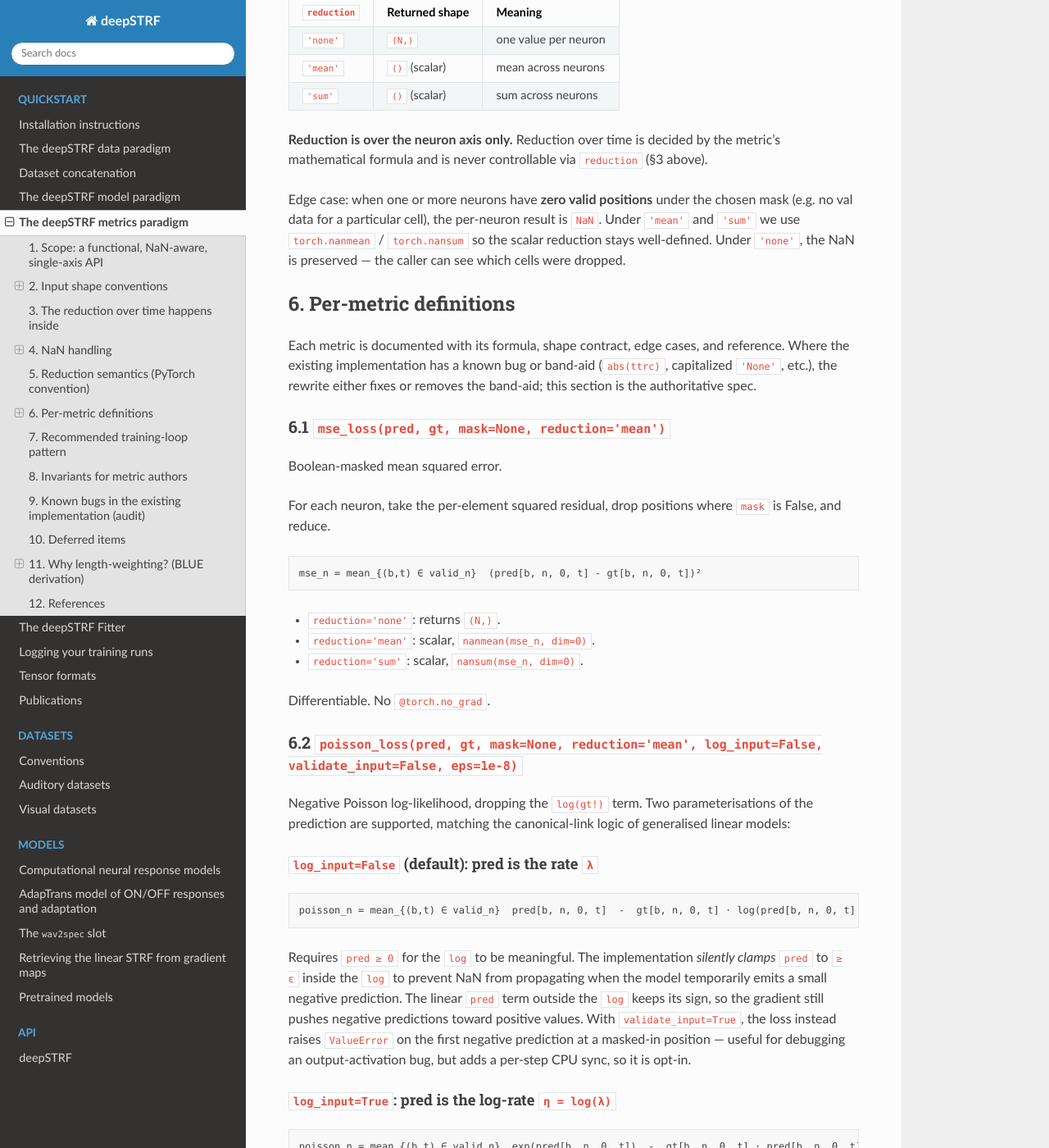
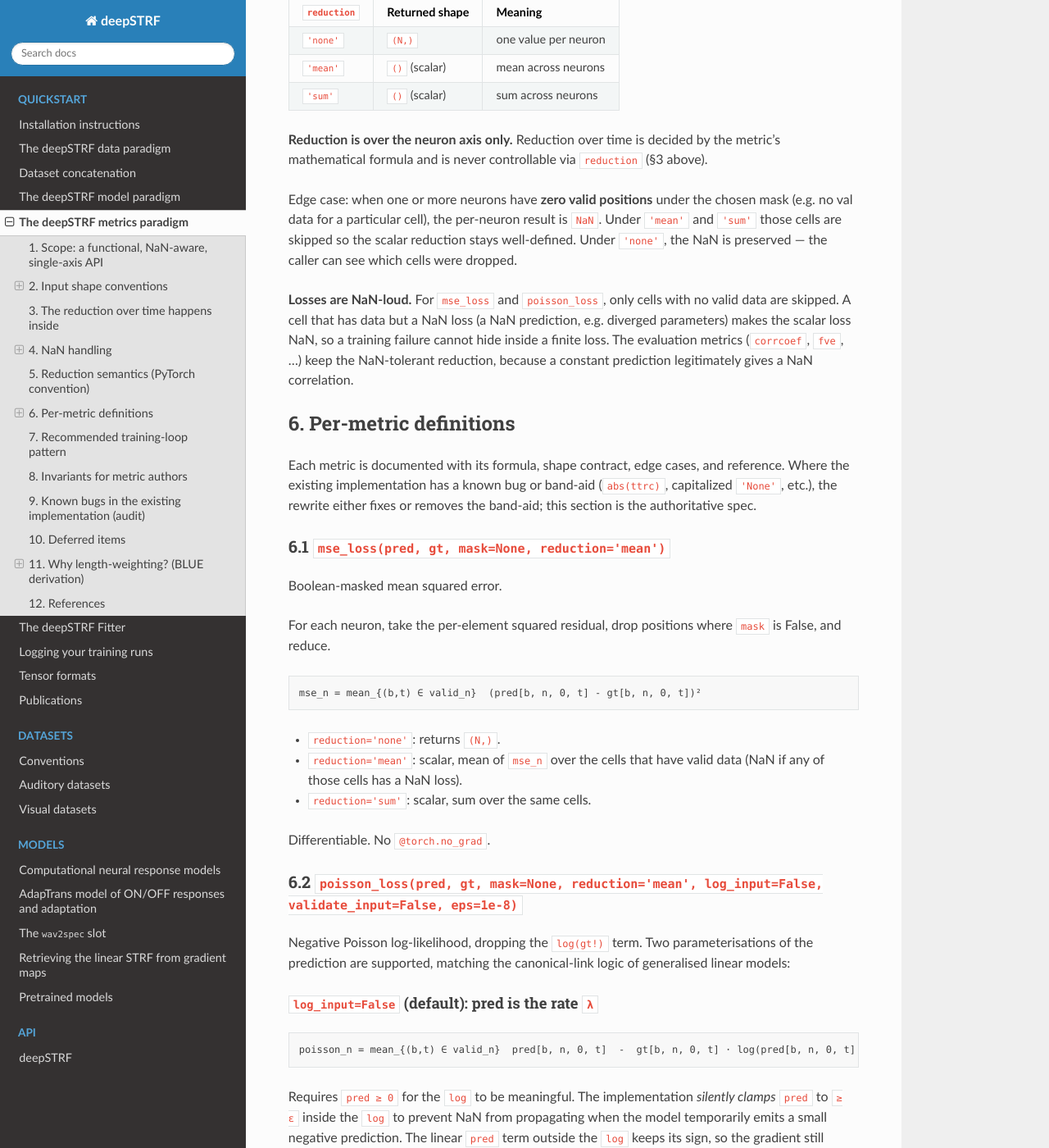
Before and after one commit to urancon/deepSTRF, a Sphinx documentation site: the page built from docs/_source/md/metrics_paradigm.md, in a window 1280 px wide and 1400 px high, scrolled down 4505 px. Shown: the whole window at 82% size. Built offline with Sphinx 7.4.7 and the Read the Docs theme 3.1.0, drawn with Linux system fonts in a browser that asks for light colours; pages that are not in the unit, such as notebooks, are missing from menus.

Commit message:
fix(metrics): losses are NaN-loud for neurons that have data
mse_loss and poisson_loss reduced the per-neuron loss with nanmean, which
dropped neurons with no data (intended) but also neurons whose prediction was
NaN (diverged parameters), so a third of a model could die while the training
loss stayed finite. Only cells without valid data are skipped now.

Co-Authored-By: Claude Opus 5.5 <noreply@anthropic.com>

````diff
--- a/docs/_source/md/metrics_paradigm.md
+++ b/docs/_source/md/metrics_paradigm.md
@@ -224,10 +224,16 @@ by the metric's mathematical formula and is never controllable via
 
 Edge case: when one or more neurons have **zero valid positions** under
 the chosen mask (e.g. no val data for a particular cell), the per-neuron
-result is `NaN`. Under `'mean'` and `'sum'` we use `torch.nanmean` /
-`torch.nansum` so the scalar reduction stays well-defined. Under
-`'none'`, the NaN is preserved — the caller can see which cells were
-dropped.
+result is `NaN`. Under `'mean'` and `'sum'` those cells are skipped so the
+scalar reduction stays well-defined. Under `'none'`, the NaN is preserved —
+the caller can see which cells were dropped.
+
+**Losses are NaN-loud.** For `mse_loss` and `poisson_loss`, only cells with no
+valid data are skipped. A cell that has data but a NaN loss (a NaN prediction,
+e.g. diverged parameters) makes the scalar loss NaN, so a training failure
+cannot hide inside a finite loss. The evaluation metrics (`corrcoef`, `fve`,
+...) keep the NaN-tolerant reduction, because a constant prediction legitimately
+gives a NaN correlation.
 
 ## 6. Per-metric definitions
 
@@ -248,8 +254,9 @@ mse_n = mean_{(b,t) ∈ valid_n}  (pred[b, n, 0, t] - gt[b, n, 0, t])²
 ```
 
 - `reduction='none'`: returns `(N,)`.
-- `reduction='mean'`: scalar, `nanmean(mse_n, dim=0)`.
-- `reduction='sum'`: scalar, `nansum(mse_n, dim=0)`.
+- `reduction='mean'`: scalar, mean of `mse_n` over the cells that have valid data
+  (NaN if any of those cells has a NaN loss).
+- `reduction='sum'`: scalar, sum over the same cells.
 
 Differentiable. No `@torch.no_grad`.
 
````
Also changed, not shown: CHANGELOG.md (+9 -0 lines), 3 other files.
